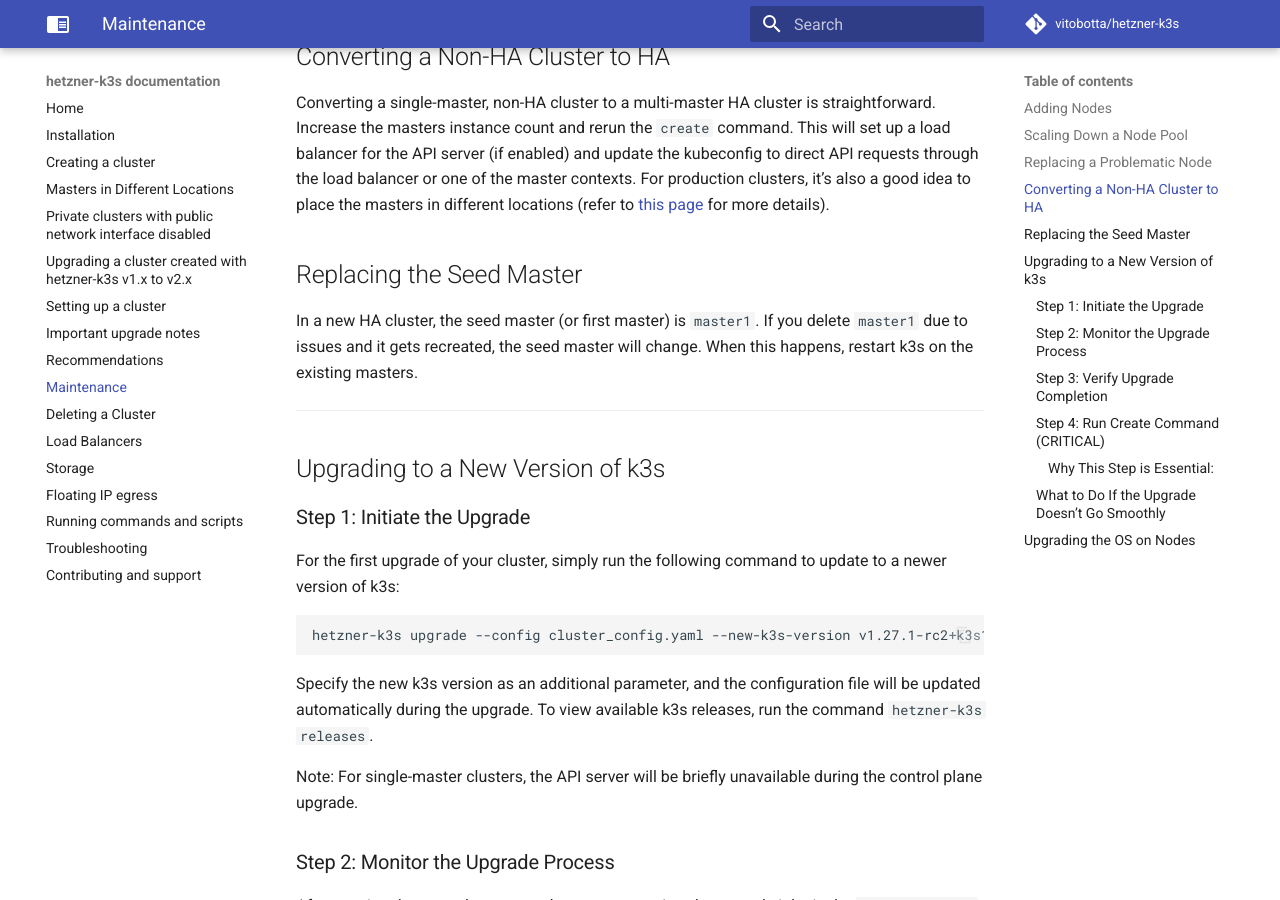
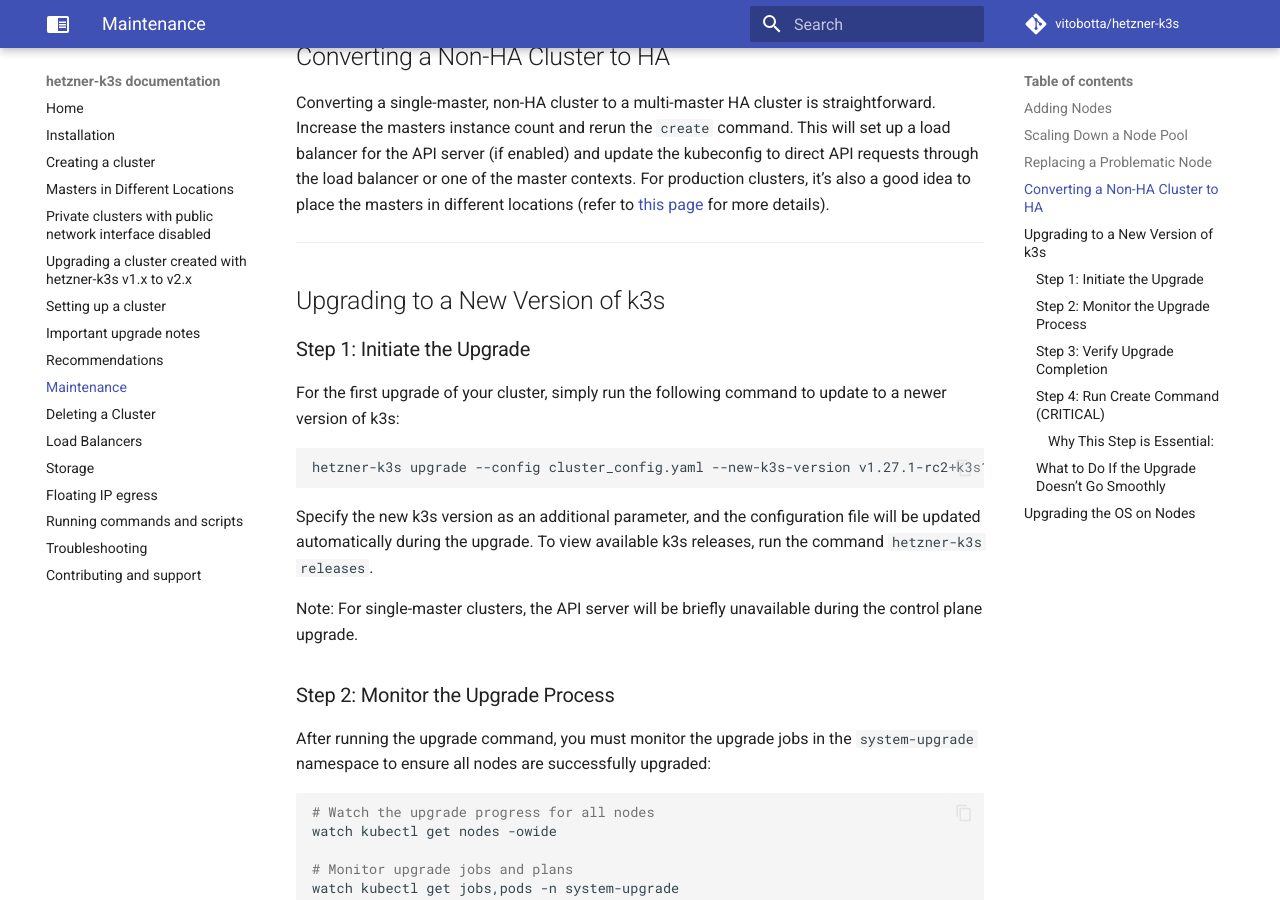
Before and after one commit to vitobotta/hetzner-k3s, an MkDocs documentation site: the page built from docs/Maintenance.md, in a window 1280 px wide and 900 px high, scrolled down 846 px. Built offline with MkDocs 1.6.1 and Material for MkDocs 9.7.7, drawn with Linux system fonts in a browser that asks for light colours; comment, search, counter and statistics services are not loaded.

Commit message:
Update maintenance documentation by removing seed master section

```diff
--- a/docs/Maintenance.md
+++ b/docs/Maintenance.md
@@ -21,10 +21,6 @@
 ## Converting a Non-HA Cluster to HA
 
 Converting a single-master, non-HA cluster to a multi-master HA cluster is straightforward. Increase the masters instance count and rerun the `create` command. This will set up a load balancer for the API server (if enabled) and update the kubeconfig to direct API requests through the load balancer or one of the master contexts. For production clusters, it’s also a good idea to place the masters in different locations (refer to [this page](Masters_in_different_locations.md) for more details).
-
-## Replacing the Seed Master
-
-In a new HA cluster, the seed master (or first master) is `master1`. If you delete `master1` due to issues and it gets recreated, the seed master will change. When this happens, restart k3s on the existing masters.
 
 ---
 
```
